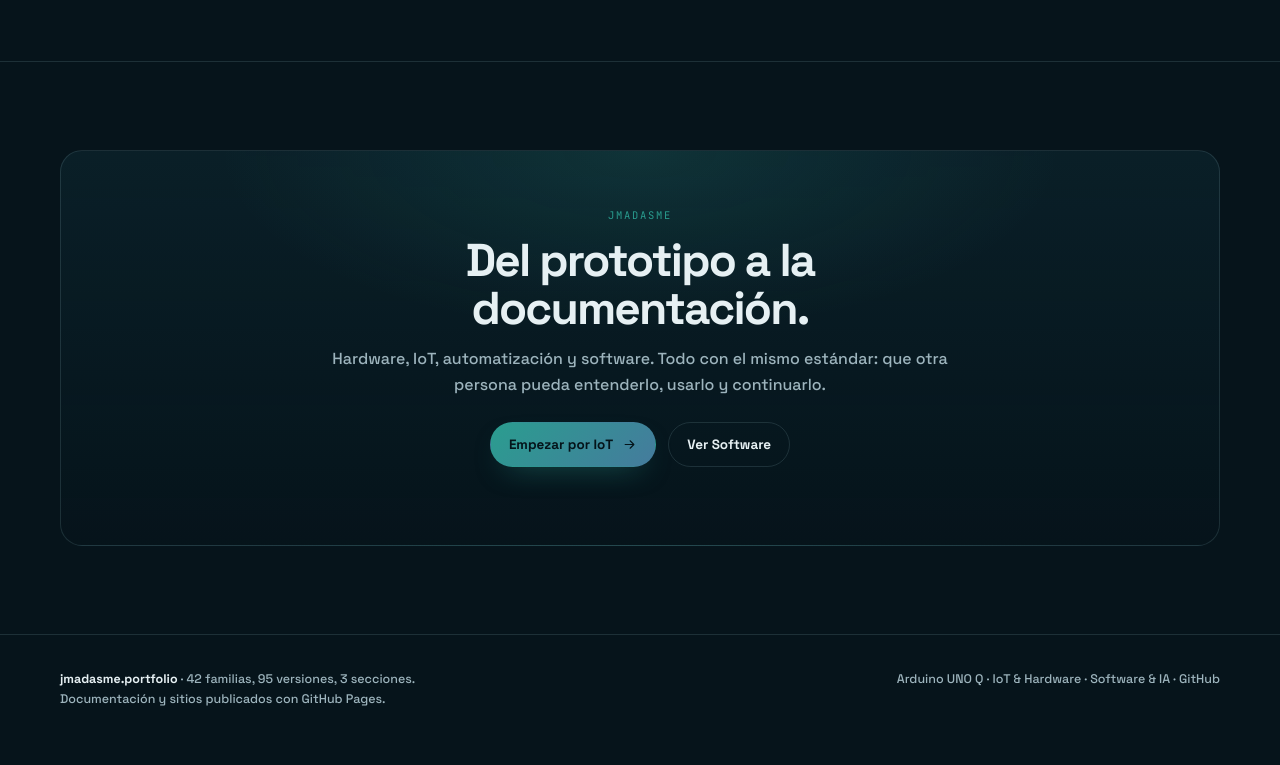
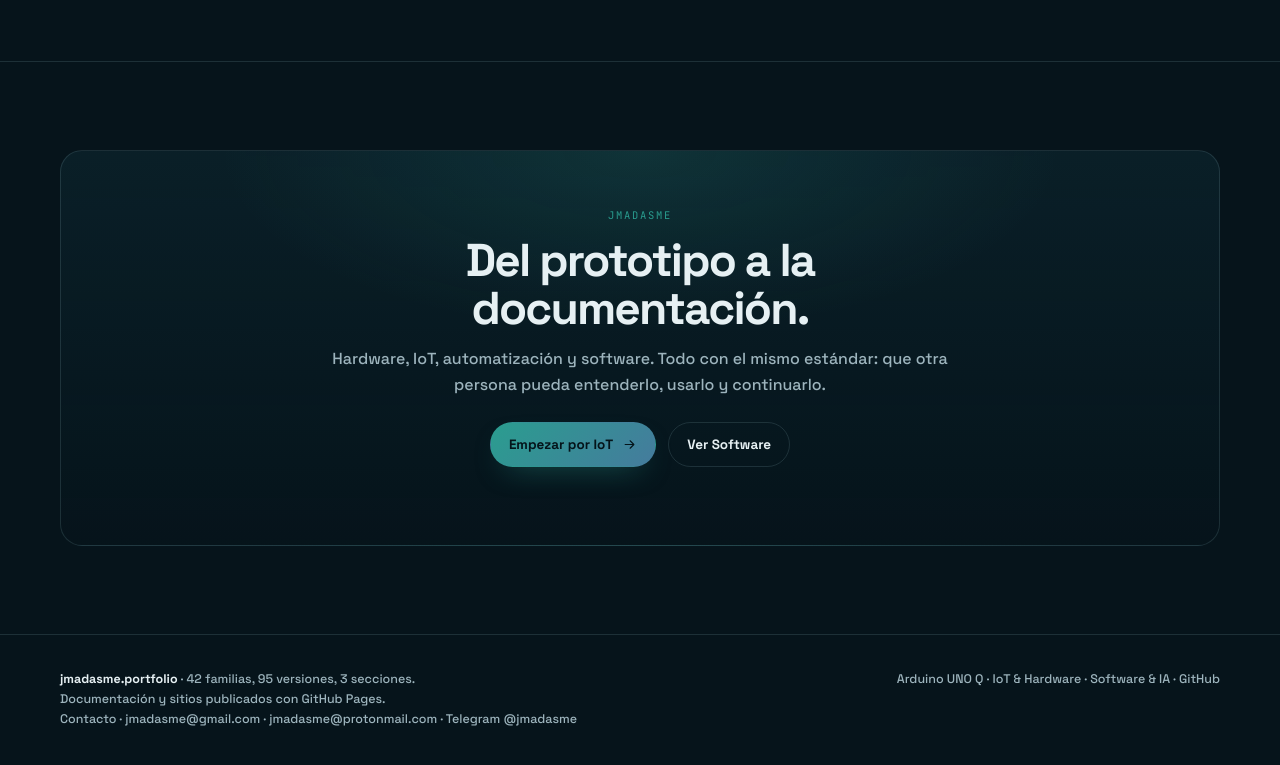
Before and after one commit to jmadasme/jmadasme.github.io, a plain HTML site: page index.html in a window 1280 px wide. Shown: the part 1647-2412 px from the top of the page. Drawn offline with Linux system fonts and the light colour scheme.

Commit message:
feat: contacto discreto en el footer

```diff
--- a/index.html
+++ b/index.html
@@ -194,7 +194,7 @@ h2{font-size:clamp(30px,4vw,46px);line-height:1.05;letter-spacing:-.04em;margin:
 <section class="cta"><div class="wrap"><div class="cta-box reveal"><div class="kicker">jmadasme</div><h2>Del prototipo a la documentación.</h2><p>Hardware, IoT, automatización y software. Todo con el mismo estándar: que otra persona pueda entenderlo, usarlo y continuarlo.</p><div class="hero-actions" style="justify-content:center"><a class="btn btn-primary" href="/iot/">Empezar por IoT <svg viewBox="0 0 24 24" width="15" height="15" fill="none" stroke="currentColor" stroke-width="1.7" stroke-linecap="round" stroke-linejoin="round" aria-hidden="true"><path d="M5 12h14M13 6l6 6-6 6"/></svg></a><a class="btn btn-ghost" href="/software/">Ver Software</a></div></div></div></section>
 </main>
 <footer class="footer"><div class="wrap footer-grid">
-  <div><strong style="color:var(--text)">jmadasme.portfolio</strong> · 42 familias, 95 versiones, 3 secciones.<br>Documentación y sitios publicados con GitHub Pages.</div>
+  <div><strong style="color:var(--text)">jmadasme.portfolio</strong> · 42 familias, 95 versiones, 3 secciones.<br>Documentación y sitios publicados con GitHub Pages.<br>Contacto · <a href="mailto:jmadasme@gmail.com">jmadasme@gmail.com</a> · <a href="mailto:jmadasme@protonmail.com">jmadasme@protonmail.com</a> · Telegram <a href="https://t.me/jmadasme" target="_blank" rel="noopener">@jmadasme</a></div>
   <div><a href="/arduino-unoq/">Arduino UNO Q</a> · <a href="/iot/">IoT &amp; Hardware</a> · <a href="/software/">Software &amp; IA</a> · <a href="https://github.com/jmadasme" target="_blank" rel="noopener">GitHub</a></div>
 </div></footer>
 
```
